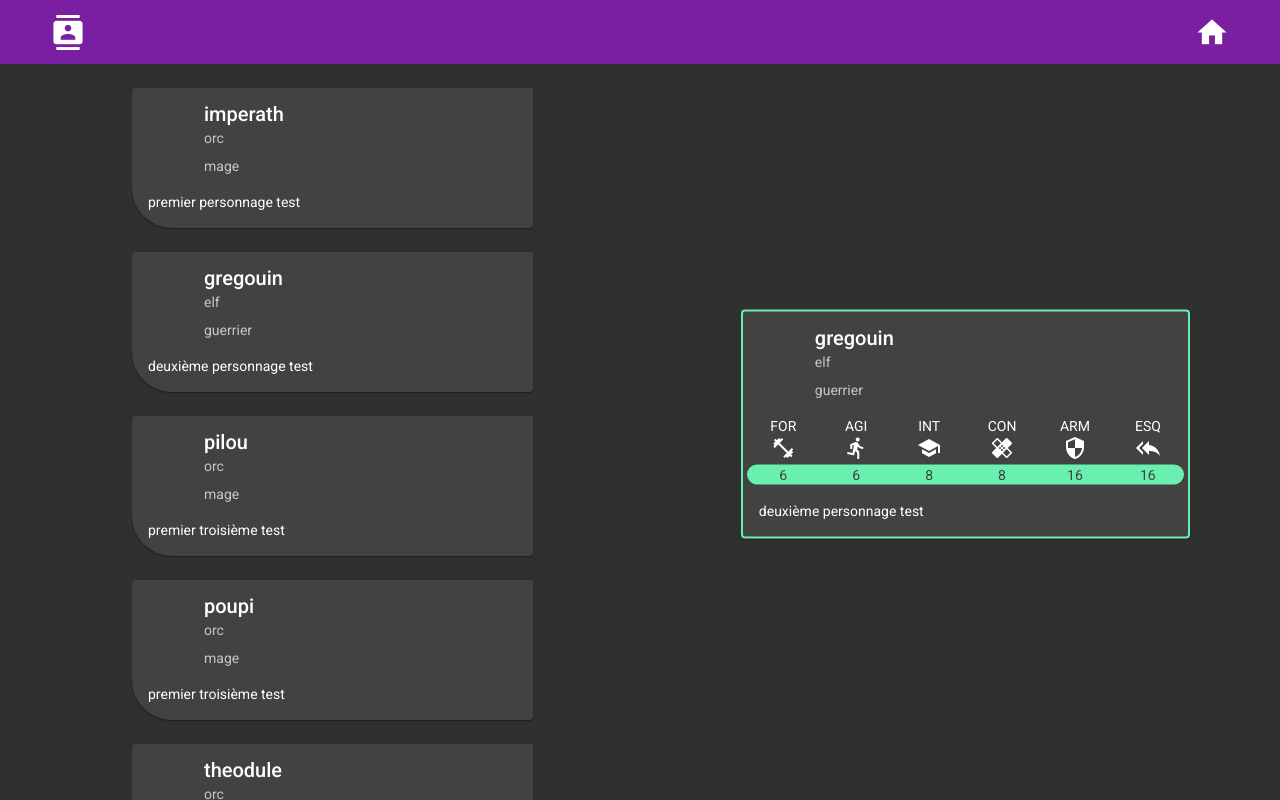
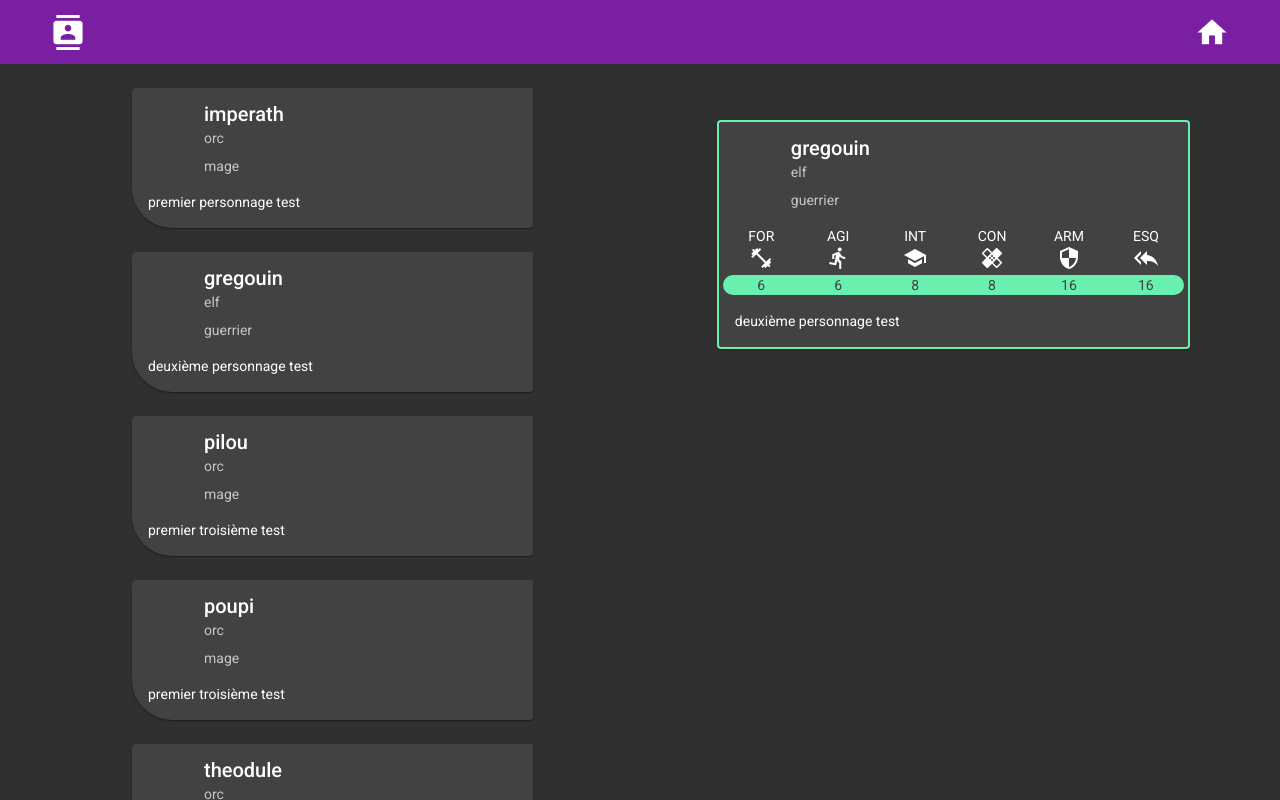
Before and after one commit to yoannbelin/charGenerator, an Angular app: page /characters in a window 1280 px wide. Both pictures are taken after a click on the element 307 px from the left and 322 px from the top of the page. Shown: the top 800 px of the page. Built offline with nearby package versions, Linux system fonts and the light colour scheme.

Commit message:
Done: Détail en sticky

```diff
--- a/src/app/character/detail/detail.component.css
+++ b/src/app/character/detail/detail.component.css
@@ -8,10 +8,9 @@
   border-radius: 10px;
 }
 
-:host{
+mat-card.sticky{
   position: fixed;
   width: 37%;
   right: 7%;
-  top: 50%;
-  transform: translateY(-50%);
+  top: 120px;
 }
--- a/src/app/character/detail/detail.component.html
+++ b/src/app/character/detail/detail.component.html
@@ -1,5 +1,5 @@
 <div class="col-12">
-  <mat-card class="border-accent">
+  <mat-card class="border-accent sticky">
     <mat-card-header>
       <div mat-card-avatar class="example-header-image"></div>
       <mat-card-title>{{ selectedChar.name }}</mat-card-title>
```
